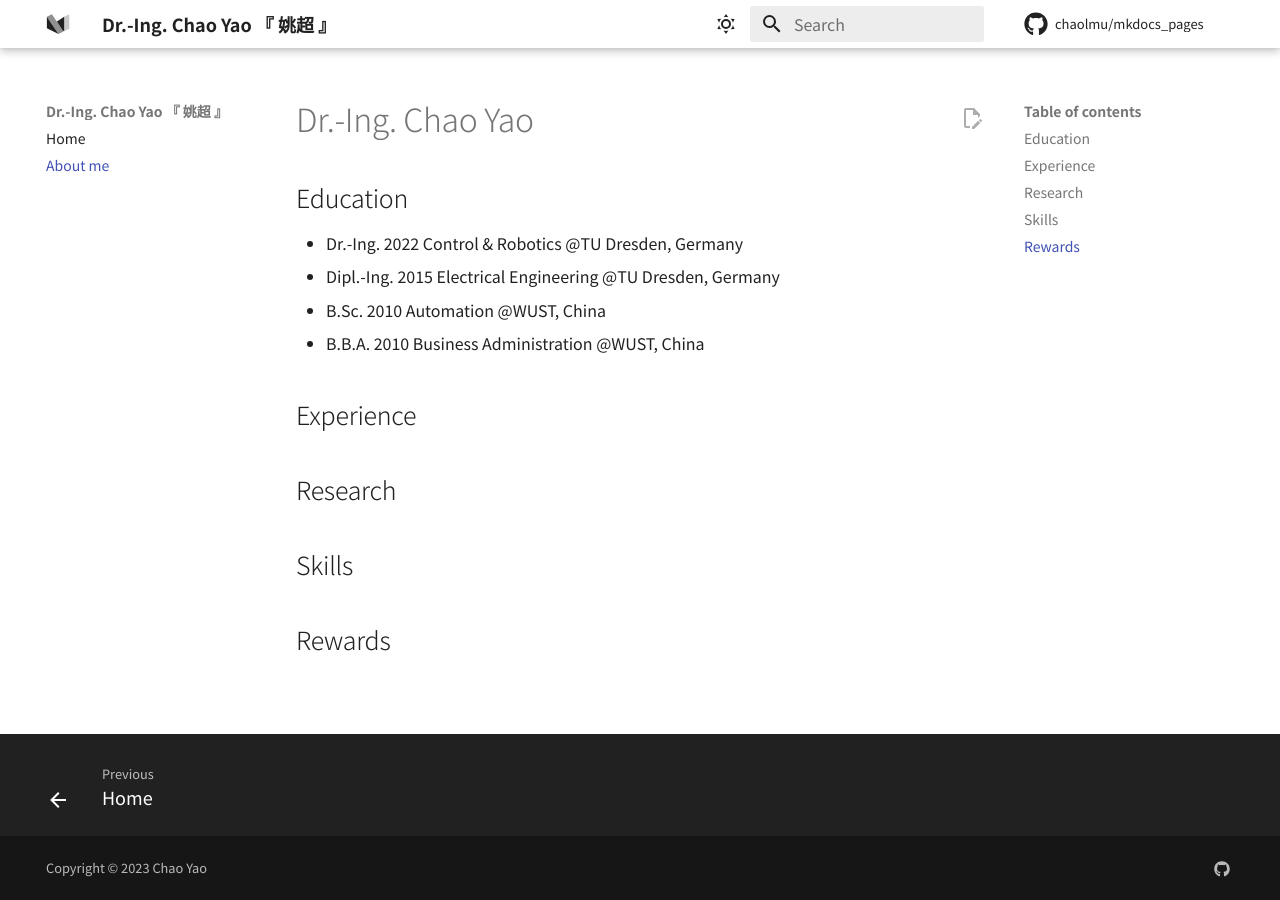
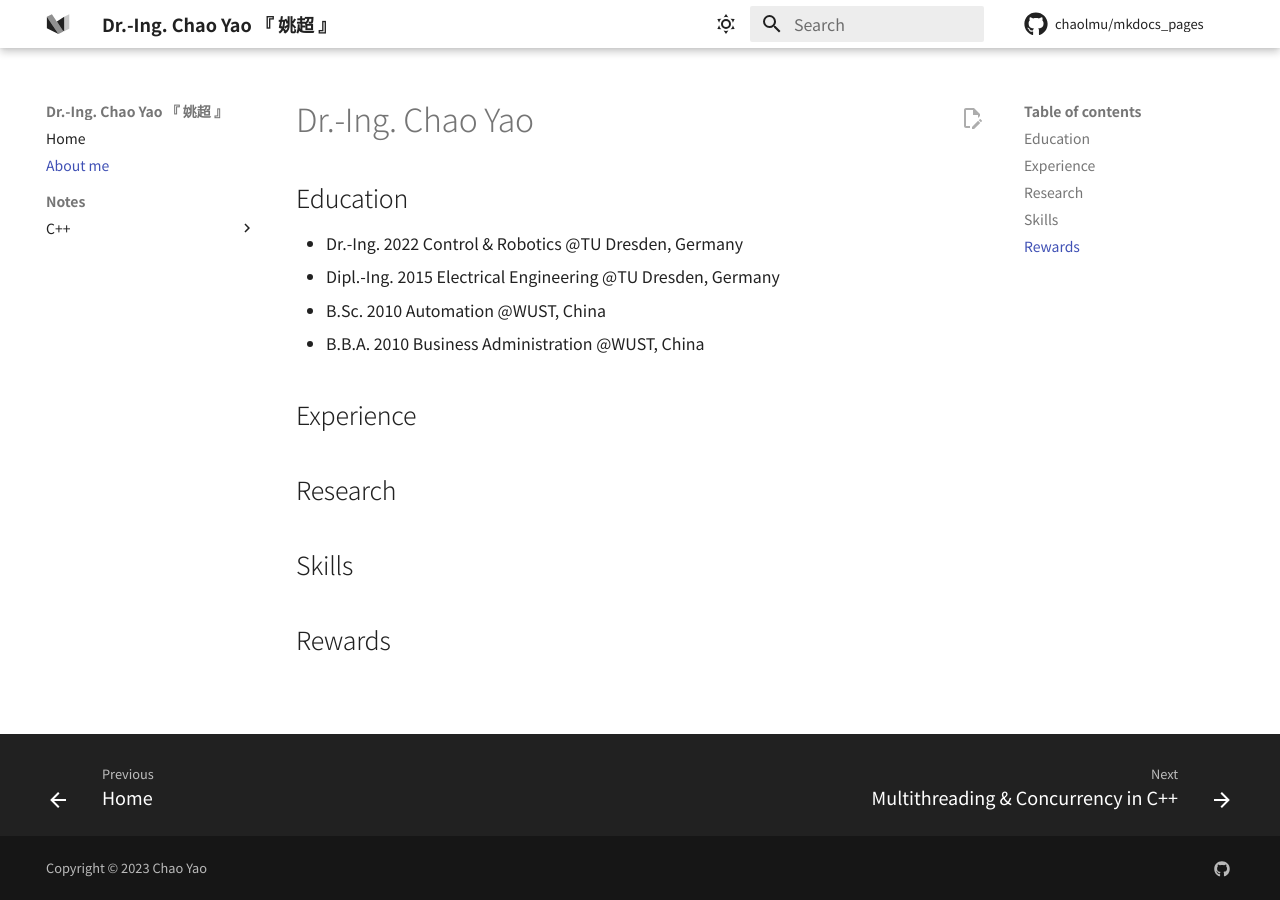
Before and after one commit to leonhartyao/leonhartyao.github.io, an MkDocs documentation site: the page built from docs/about.md, in a window 1280 px wide. Built offline with MkDocs 1.6.1 and Material for MkDocs 9.7.7, drawn with Linux system fonts in a browser that asks for light colours; comment, search, counter and statistics services are not loaded.

Commit message:
Add notes structure.

```diff
--- a/mkdocs.yml
+++ b/mkdocs.yml
@@ -123,3 +123,8 @@ extra_css:
 nav:
   - Home: index.md
   - About me: about.md
+  - Notes:
+    - C++:
+      - Multithreading & Concurrency in C++: cpp/concurrency.md
+    # - Robotics:
+    # - Controllers:
```
Also changed, not shown: docs/cpp/concurrency.md (added, +1 -0 lines).
